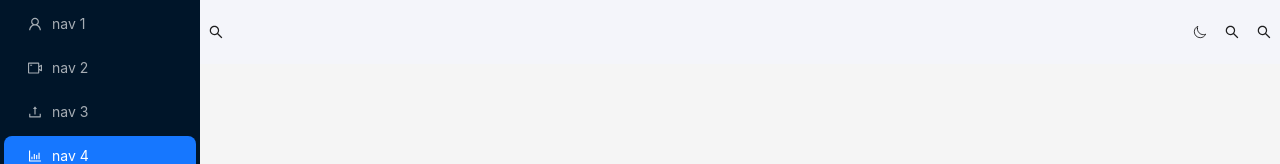
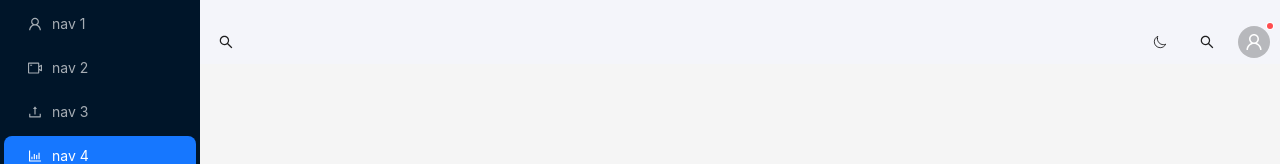
Before and after one commit to githubarj/crm, a React app: page /home in a window 1280 px wide. Shown: the top 164 px of the page. Built offline with nearby package versions, Linux system fonts and the light colour scheme; the HTML template or start-up script is replaced by a standard one.

Commit message:
done with the header

```diff
--- a/src/Components/App/AppHeader.jsx
+++ b/src/Components/App/AppHeader.jsx
@@ -1,5 +1,5 @@
-import { SearchOutlined } from "@ant-design/icons";
-import { Layout, Button, Row, Col } from "antd";
+import { SearchOutlined, UserOutlined } from "@ant-design/icons";
+import { Layout, Button, Row, Col, Badge, Avatar } from "antd";
 import { IoMoonOutline } from "react-icons/io5";
 const AppHeader = () => {
 	const { Header } = Layout;
@@ -9,10 +9,12 @@ const AppHeader = () => {
 				<Col>
 					<Button type="text" icon={<SearchOutlined />} />
 				</Col>
-				<Col>
-					<Button type="text" icon={<IoMoonOutline />} />
-					<Button type="text" icon={<SearchOutlined />} />
-					<Button type="text" icon={<SearchOutlined />} />
+				<Col className="header-btns">
+					<Button shape="circle" type="text" icon={<IoMoonOutline />} />
+					<Button shape="circle" type="text" icon={<SearchOutlined />} />
+					<Badge dot>
+						<Avatar shape="circle" icon={<UserOutlined />} />
+					</Badge>
 				</Col>
 			</Row>
 		</Header>
--- a/src/sass/base/_mixin.scss
+++ b/src/sass/base/_mixin.scss
@@ -2,3 +2,8 @@
     display: flex;
     flex-direction: column;
 }
+
+@mixin flex-row-center{
+    display: flex;
+    align-items: center;
+}
--- a/src/sass/layouts/_appLayout.scss
+++ b/src/sass/layouts/_appLayout.scss
@@ -1,3 +1,4 @@
+@use "../base/mixin" as *;
 .app-layout {
     &__sider {
         overflow: auto;
@@ -11,17 +12,21 @@
         margin-left: 200px;
     }
     &__header {
-        padding: 0;
+        padding: 10px;
         background: $home-bg;
         position: sticky;
         top: 0;
         z-index: 1;
+
+        .header-btns {
+            @include flex-row-center;
+            gap: 15px;
+        }
     }
     &__content {
         margin: 24px 16px 0;
         overflow: initial;
         min-height: 100vh;
-
     }
     &__footer {
         text-align: center;
@@ -29,7 +34,7 @@
         z-index: 1;
         bottom: 0;
         padding: 10px;
-         span {
+        span {
             color: red;
         }
     }
```
